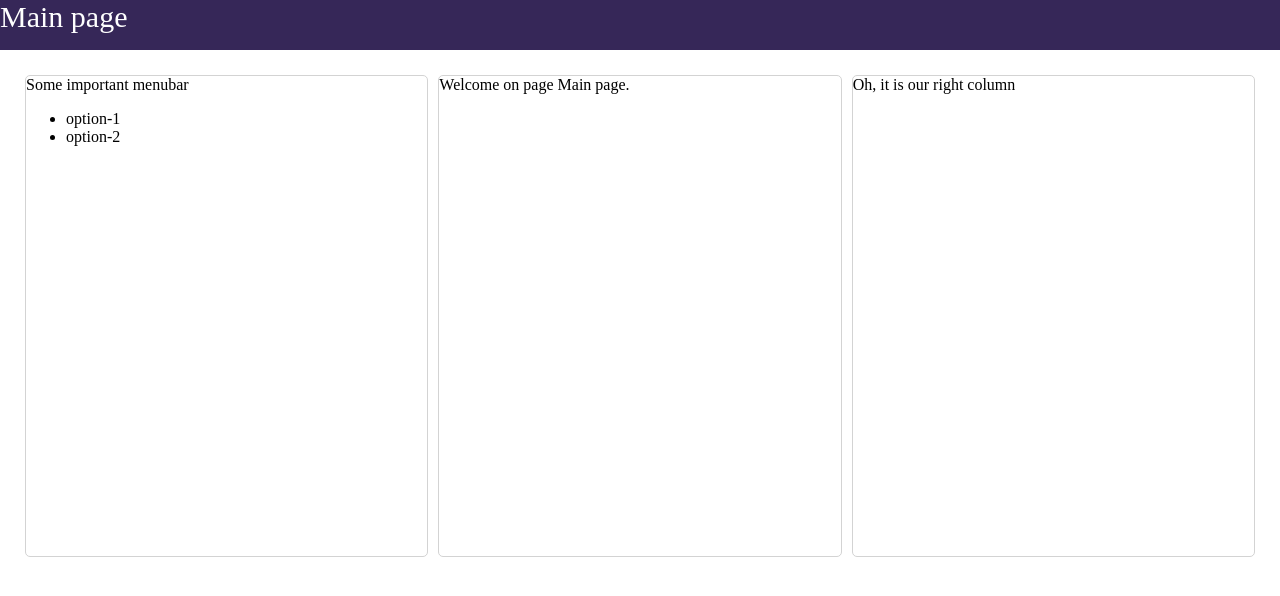
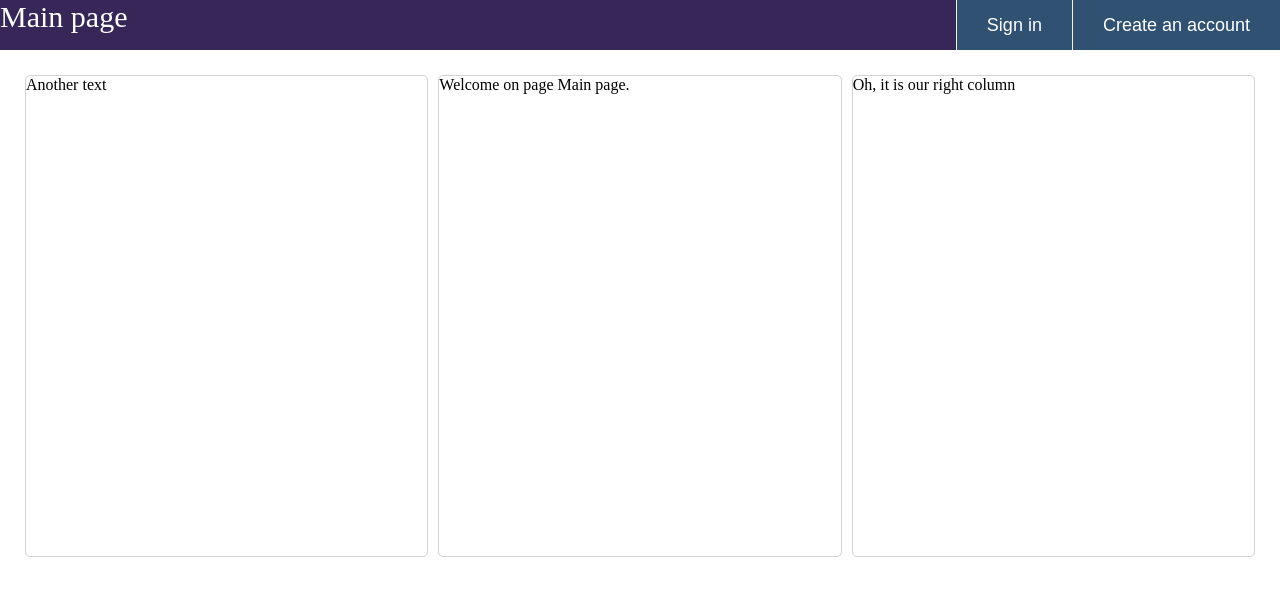
Before and after one commit to DoliaStarter/HamsterQuest, a Django app: page / in a window 1280 px wide. Shown: the top 596 px of the page. Run offline with Django 3.2, Linux system fonts and the light colour scheme.

Commit message:
Described style for toolbar items

```diff
--- a/hacknaquest/main/static/styles/base.css
+++ b/hacknaquest/main/static/styles/base.css
@@ -2,14 +2,35 @@ body{
     margin: 0px;
 }
 
-.header{
+.toolbar{
     font-size: 30px;
     min-height: 50px;
     height: 5vh;
     background-color: rgba(36, 20, 73, 0.918);
     vertical-align: center;
-    color: white
+    color: white;
+    display: flex;
+    flex-direction: row;
+    justify-content: flex-start;
 }
+.toolbar .push{
+    margin-left: auto;
+}
+.toolbar button{
+    background-color: rgba(47, 91, 121, 0.815);
+    border-radius: 0px;
+    border: none;
+    border-left: 1px solid blanchedalmond;
+    color: white;
+    font-size: 18px;
+    padding: 0px 30px;
+    vertical-align: center;
+    text-align: center;
+}
+.toolbar button:hover{
+    background-color: rgba(13, 58, 58, 0.644);
+}
+
 
 .container{
     display: flex;
--- a/hacknaquest/main/static/styles/main_page.css
+++ b/hacknaquest/main/static/styles/main_page.css
@@ -0,0 +1,2 @@
+body{
+}
--- a/hacknaquest/main/templates/base.html
+++ b/hacknaquest/main/templates/base.html
@@ -13,10 +13,19 @@
 
 <body>
     <div id="page-container">
-        <div class="header">
-            {% block toolbar %}
-            {{ page_name|capfirst }}
+        <div class="toolbar">
+        {% block toolbar %}
+            <span>{{ page_name|capfirst }}</span>
+            <div class="push">
+            {% comment %}
+             Placeholder, that guarantees that
+             all elements before it will appear at the beggining
+             of toolbar
+            {% endcomment %}
+            </div>
+            {% block action_buttons %}
             {% endblock %}
+        {% endblock %}
         </div>
         <div class="container">
             {% block container %}
--- a/hacknaquest/main/templates/main_page/main_page.html
+++ b/hacknaquest/main/templates/main_page/index.html
@@ -3,6 +3,18 @@
 {%block styles %}
 <link rel="stylesheet" type="text/css" href="{% static "styles/main_page.css" %}">
 {% endblock %}
+
+{% block action_buttons %}
+<button>
+    Sign in
+</button>
+<button>
+    Create an account
+</button>
+{% endblock %}
+{% block left_column %}
+Another text
+{% endblock %}
 {%block center %}
 Welcome on page {{ page_name }}.
 {% endblock %}
--- a/hacknaquest/main/views.py
+++ b/hacknaquest/main/views.py
@@ -5,4 +5,4 @@ from django.http import HttpResponse
 # Create your views here.
 
 def index(request):
-    return render(request, 'main_page/main_page.html', {'page_name': 'Main page'})
+    return render(request, 'main_page/index.html', {'page_name': 'Main page'})
```
